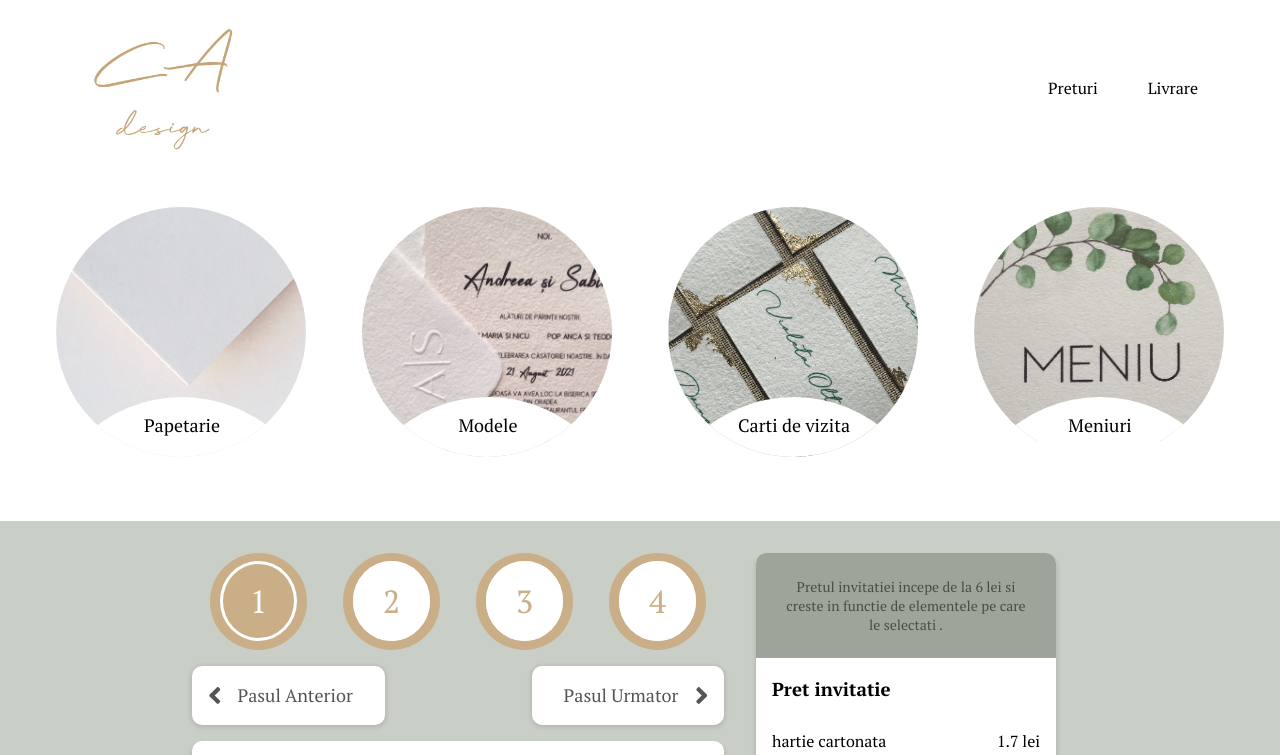
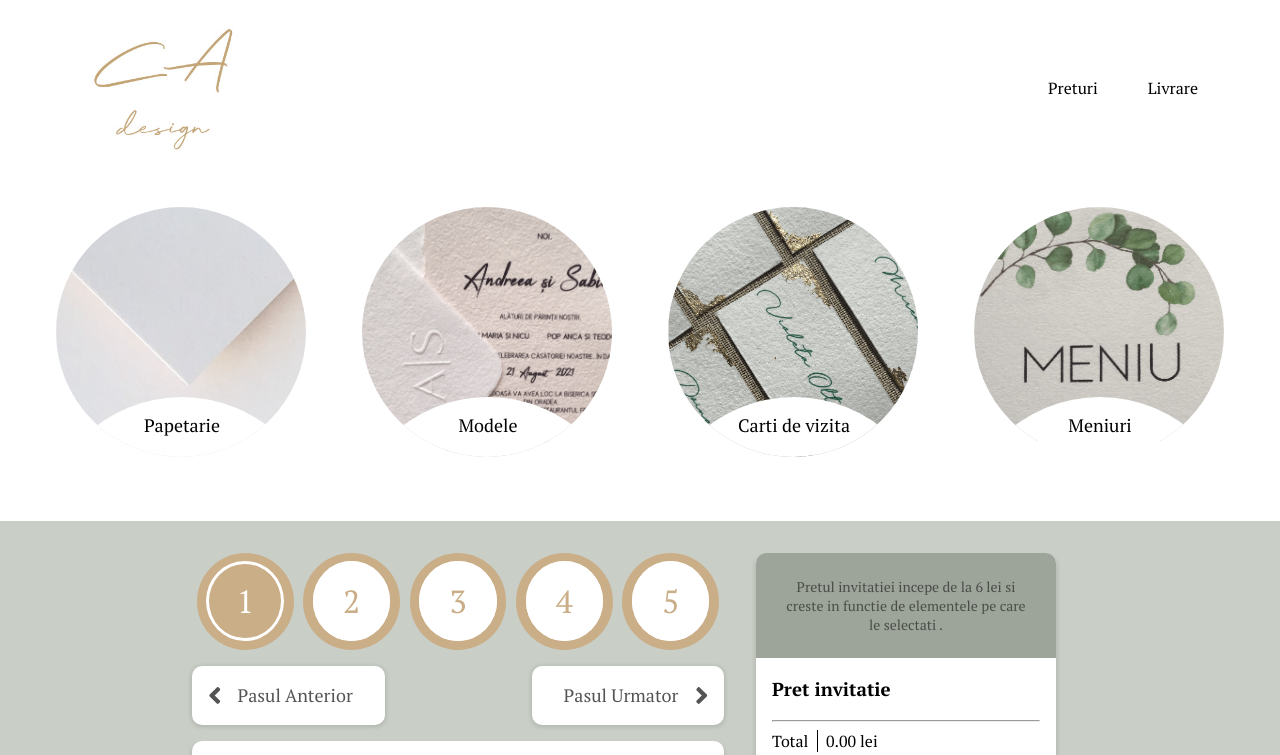
Before and after one commit to FazakasAlexandra/cadesign, a Next.js app: page /preturi in a window 1280 px wide. Shown: the top 755 px of the page. Built offline with nearby package versions, Linux system fonts and the light colour scheme.

Commit message:
adds price total functionality

```diff
--- a/components/EnvelopeCard.jsx
+++ b/components/EnvelopeCard.jsx
@@ -6,7 +6,7 @@ import { faGripLines } from '@fortawesome/free-solid-svg-icons'
 import CircularProgress from '@material-ui/core/CircularProgress';
 const envelopes = require('../db/envelopes.json');
 
-export default function EnvelopeCard() {
+export default function EnvelopeCard({ selectedItems, setSelectedItems }) {
     const [envelope, setEnvelope] = useState(envelopes[0]);
     const [open, setOpen] = useState(false);
     const [quantity, setQuantity] = useState(1)
@@ -24,7 +24,6 @@ export default function EnvelopeCard() {
         setPrice(quantity * 2.7)
     }, [quantity])
 
-
     useEffect(() => {
         setLoading(false)
     }, [envelope])
@@ -33,6 +32,17 @@ export default function EnvelopeCard() {
         return envelopes.map(envelope => {
             return <div key={envelope.id} id={envelope.id} onClick={(e) => handleColorClick(e)} className="color" style={{ backgroundColor: envelope.hex }}></div>
         })
+    }
+
+    const addToOrder = (itemName, price) => {
+        const itemAlreadyInOrder = selectedItems.find(item => itemName === item.itemName)
+        if (itemAlreadyInOrder) {
+            return setSelectedItems(selectedItems.map(item => {
+                if (itemName === item.itemName) return { itemName, price: price + item.price }
+                return { itemName: item.itemName, price: item.price } // update price if item exists, else keep it the same
+            }))
+        }
+        setSelectedItems([...selectedItems, { itemName, price }])
     }
 
     return (
@@ -45,7 +55,7 @@ export default function EnvelopeCard() {
                 alt="imagine plic"
             />
             <div className="card-envelope-footer">
-                <FontAwesomeIcon icon={faGripLines} onClick={() => setOpen(!open)} />
+                <FontAwesomeIcon icon={faGripLines} size="lg" onClick={() => setOpen(!open)} />
                 <div className="colors-container">
                     {envelopeColors()}
                 </div>
@@ -91,6 +101,7 @@ export default function EnvelopeCard() {
                                 <hr />
                                 <p><b>{price.toFixed(2)}</b> lei</p>
                             </div>
+                            <button onClick={() => addToOrder(`Hartie ${envelope.papper} - ${envelope.color}`, price)}>Add to Order</button>
                         </div>
                     </div> : null
             }
--- a/components/NavSteps.jsx
+++ b/components/NavSteps.jsx
@@ -1,19 +1,31 @@
+import { useState } from 'react'
 import { FontAwesomeIcon } from '@fortawesome/react-fontawesome'
 import { faAngleLeft } from '@fortawesome/free-solid-svg-icons'
 import { faAngleRight } from '@fortawesome/free-solid-svg-icons'
 
-export default function NavSteps(props) {
-    const { steps } = props
-    const showSteps = steps.map(step => {
-        return <div className="number-wraper"><span className={step.currentSelection ? 'number selected' : 'number normal'}>{step.id}</span></div>
+export default function NavSteps({ steps, setSteps }) {
+    const [currentStep, setCurrentStep] = useState(1)
+    const handleSelectStep = stepId => {
+        if (stepId <= 0 || stepId > steps.length) return
+        const updatedSteps = steps.map(step => {
+            if (stepId === step.id) {
+                setCurrentStep(stepId)
+                return { ...step, currentSelection: true }
+            }
+            return { ...step, currentSelection: false }
+        })
+        setSteps(updatedSteps)
+    }
+    const showSteps = steps.map((step, idx) => {
+        return <div key={idx} className="number-wraper"><a onClick={() => handleSelectStep(step.id)} className={step.currentSelection ? 'number selected' : 'number normal'}>{step.id}</a></div>
     })
     return <div className="navsteps-wraper">
-        <div className="navstepts numbers">
+        <div className="navsteps numbers">
             {showSteps}
         </div>
-        <div className="navstepts pagination">
-            <div className="pagination-button prev"><FontAwesomeIcon icon={faAngleLeft}/><span>Pasul Anterior</span></div>
-            <div className="pagination-button next"><span>Pasul Urmator</span><FontAwesomeIcon icon={faAngleRight}/></div>
+        <div className="navsteps pagination">
+            <div className="pagination-button prev" onClick={() => handleSelectStep(currentStep - 1)}><FontAwesomeIcon icon={faAngleLeft} /><span>Pasul Anterior</span></div>
+            <div className="pagination-button next" onClick={() => handleSelectStep(currentStep + 1)}><span>Pasul Urmator</span><FontAwesomeIcon icon={faAngleRight} /></div>
         </div>
     </div>
 }
--- a/components/OptionSelection.jsx
+++ /dev/null
@@ -1,6 +0,0 @@
-export default function OptionSelection(props) {
-    const { component } = props
-    return <div className="step-component">
-        {component}
-    </div>
-}
--- a/components/OrderStepCard.jsx
+++ b/components/OrderStepCard.jsx
@@ -1,10 +1,11 @@
 export default function OrderStepCard(props) {
-    return (<div className="order-step-card" id={props.id}>
+    return (
+        <div className="order-step-card" id={props.id}>
             <div className="header">
                 <div className="number-wraper">
                     <span className="number selected">{props.number}</span>
                 </div>
-            <h2>{props.title}</h2>
+                <h1>{props.title}</h1>
             </div>
             <div className="text-container">
                 <div>{props.text}</div>
--- a/components/PricesTotal.jsx
+++ b/components/PricesTotal.jsx
@@ -1,26 +1,29 @@
-import { useState } from 'react'
+import { FontAwesomeIcon } from '@fortawesome/react-fontawesome'
+import { faMinusCircle } from '@fortawesome/free-solid-svg-icons'
 
-export default function PricesTotal(props) {
-    const { itemPrices } = props
-    const [totalPrice, setTotalPrice] = useState(6)
-
-    const displayPrices = itemPrices.map(item => {
+export default function PricesTotal({ selectedItems }) {
+    const displayPrices = selectedItems.map((item, i) => {
         const { itemName, price } = item
-
-        return <li className="receipt-item"><span>{itemName}</span>  <span>{price} lei</span></li>
+        return (
+            <li key={i} id={itemName} className="receipt-item">
+                <span>{itemName}</span>  <span>{price.toFixed(2)} lei</span>
+                <FontAwesomeIcon icon={faMinusCircle} onClick={() => {}} />
+            </li>
+        )
     })
+    const totalPrice = selectedItems.reduce((acc, { price }) => acc + price, 0)
 
     return <div className="receipt">
         <div className="prices-info">
             <p>Pretul invitatiei incepe de la 6 lei si creste in functie de elementele pe care le selectati .</p>
         </div>
         <div className="receipt-content">
-        <h3>Pret invitatie</h3>
-        <div className="receipt-items">
-            {displayPrices}
-            <hr />
-        </div>
-        <span>Total <span className="receipt-price">{totalPrice} lei</span></span>
+            <h3>Pret invitatie</h3>
+            <div className="receipt-items">
+                {displayPrices}
+                <hr />
+            </div>
+            <span>Total <span className="receipt-price">{totalPrice.toFixed(2)} lei</span></span>
         </div>
     </div>
 
--- a/pages/preturi.jsx
+++ b/pages/preturi.jsx
@@ -1,30 +1,31 @@
+import { useState } from 'react'
 import NavSteps from "../components/NavSteps";
 import EnvelopeCard from "../components/EnvelopeCard";
-import OptionSelection from "../components/OptionSelection";
+import SealCard from '../components/SealCard'
 import PricesTotal from "../components/PricesTotal";
 
 export default function Preturi() {
-    const steps = [
-        { id: 1, currentSelection: true },
-        { id: 2, currentSelection: false },
-        { id: 3, currentSelection: false },
-        { id: 4, currentSelection: false }
-    ]
-    const itemPrices = [
-        {
-            itemName: 'hartie handmade', price: 2.7,
-            itemName: 'hartie cartonata', price: 1.7
-        }
-    ]
-    const component = <EnvelopeCard />
+    const [selectedItems, setSelectedItems] = useState([])
+    const [steps, setSteps] = useState([
+        { id: 1, product: 'envelopes', currentSelection: true, component: EnvelopeCard },
+        { id: 2, product: 'paper', currentSelection: false, component: 'PaperCard' },
+        { id: 3, product: 'menus', currentSelection: false, component: 'MenuCard' },
+        { id: 4, product: 'seals', currentSelection: false, component: SealCard },
+        { id: 5, product: 'addons', currentSelection: false, component: 'AddonsCard' }
+    ])
+
+    const currentStep = steps.find(({currentSelection}) => currentSelection === true)
+    const CurrentComponent = currentStep.component
 
     return (<div className="page preturi row">
         <div className="navsteps-component-wraper">
-            <NavSteps steps={steps} />
-            <OptionSelection component={component} />
+            <NavSteps steps={steps} setSteps={setSteps}/>
+        <div className="step-component">
+            <CurrentComponent selectedItems={selectedItems} setSelectedItems={setSelectedItems} />
+        </div>
         </div>
         <div className="price-calculator">
-            <PricesTotal itemPrices={itemPrices} />
+            <PricesTotal selectedItems={selectedItems} />
         </div>
     </div>
     )
--- a/public/styles/components/_navSteps.scss
+++ b/public/styles/components/_navSteps.scss
@@ -1,4 +1,4 @@
-.navstepts.numbers {
+.navsteps.numbers {
     display: flex;
     justify-content: space-around;
     flex-wrap: wrap;
@@ -38,7 +38,7 @@
     }
 }
 
-.navstepts.pagination {
+.navsteps.pagination {
     display: flex;
     justify-content: space-between;
 
--- a/public/styles/style.css
+++ b/public/styles/style.css
@@ -373,7 +373,7 @@ li {
   margin-left: 0.3rem;
 }
 
-.navstepts.numbers {
+.navsteps.numbers {
   display: flex;
   justify-content: space-around;
   flex-wrap: wrap;
@@ -408,11 +408,11 @@ li {
   color: white;
 }
 
-.navstepts.pagination {
+.navsteps.pagination {
   display: flex;
   justify-content: space-between;
 }
-.navstepts.pagination .pagination-button {
+.navsteps.pagination .pagination-button {
   padding: 1rem;
   color: #000000ab;
   cursor: pointer;
@@ -424,23 +424,23 @@ li {
   align-items: center;
   font-size: 18px;
 }
-.navstepts.pagination .next span {
+.navsteps.pagination .next span {
   margin: 0rem 1rem;
 }
-.navstepts.pagination .next .fa-angle-right {
+.navsteps.pagination .next .fa-angle-right {
   font-size: 1.5em;
 }
-.navstepts.pagination .next:hover,
-.navstepts.pagination .prev:hover {
+.navsteps.pagination .next:hover,
+.navsteps.pagination .prev:hover {
   color: #CAAE88;
 }
-.navstepts.pagination .prev {
+.navsteps.pagination .prev {
   margin-right: 3rem;
 }
-.navstepts.pagination .prev span {
+.navsteps.pagination .prev span {
   margin: 0rem 1rem;
 }
-.navstepts.pagination .prev .fa-angle-left {
+.navsteps.pagination .prev .fa-angle-left {
   font-size: 1.5em;
 }
 
```
Also changed, not shown: pages/produse/modele.jsx (+6 -1 lines). Lines whose indentation alone changed are shown as unchanged.
